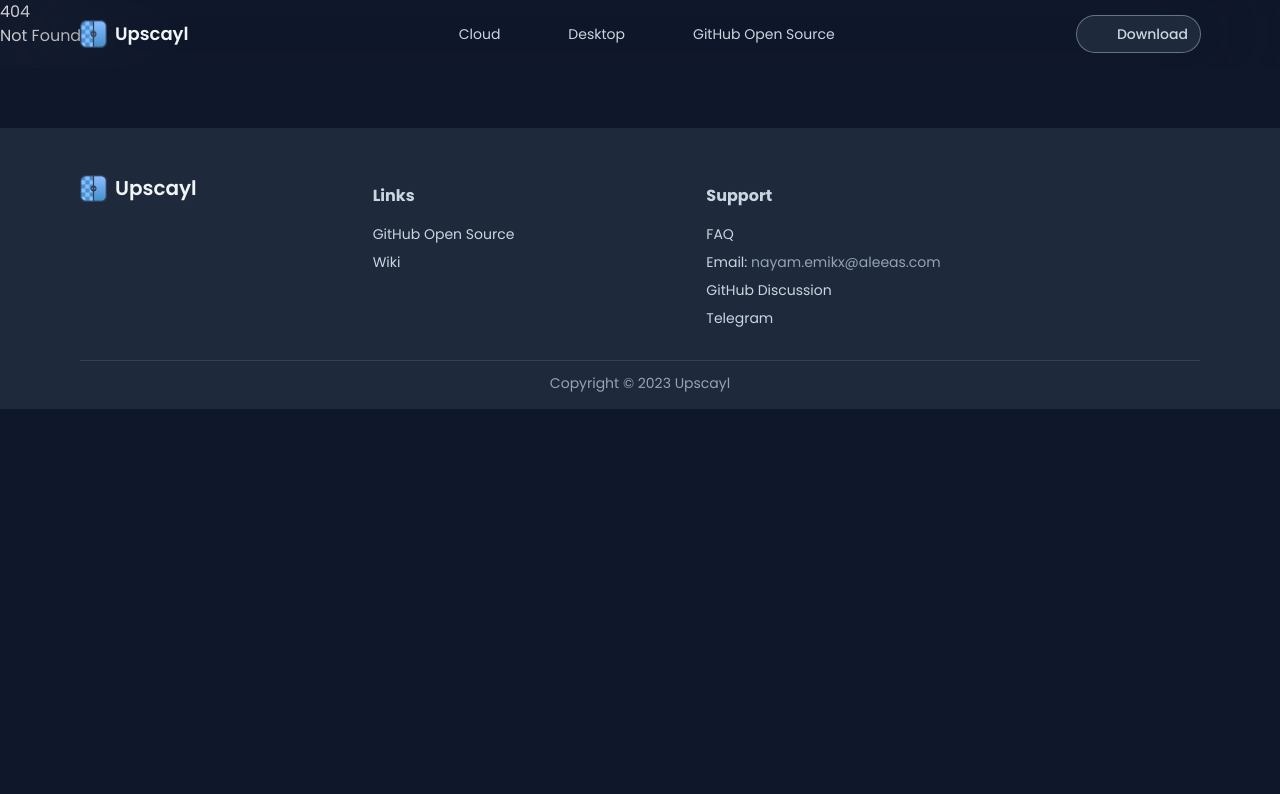
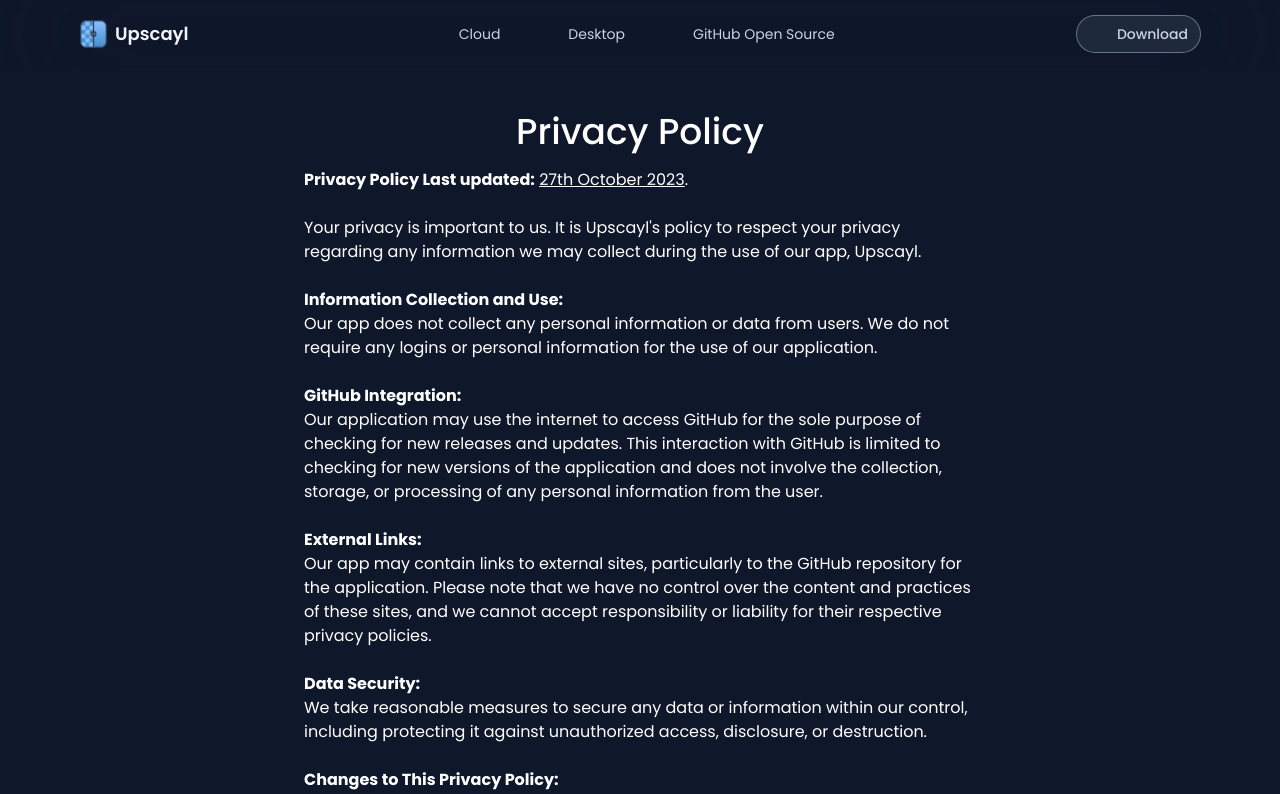
Before and after one commit to upscayl/upscayl.github.io, a SvelteKit app: page /privacy-policy in a window 1280 px wide. Before the commit this address had no page. Shown: the top 794 px of the page. Built offline with nearby package versions, Linux system fonts and the light colour scheme; some icons are missing.

Commit message:
Update privacy pollicy

```diff
--- /dev/null
+++ b/src/routes/privacy-policy/+page.svelte
@@ -0,0 +1,45 @@
+<div class="min-h-screen w-screen">
+	<section
+		class="relative z-10 flex flex-col items-center justify-center gap-4 px-4 pt-32 sm:px-0 md:pt-28"
+	>
+		<h1 class="text-4xl font-medium text-white">Privacy Policy</h1>
+
+		<p class="max-w-2xl">
+			<b>Privacy Policy Last updated:</b> <u>27th October 2023</u>. <br /><br />
+			Your privacy is important to us. It is Upscayl's policy to respect your privacy regarding any information
+			we may collect during the use of our app, Upscayl. <br /><br />
+
+			<b>Information Collection and Use:</b><br />
+			Our app does not collect any personal information or data from users. We do not require any logins
+			or personal information for the use of our application.
+
+			<br /><br />
+
+			<b>GitHub Integration:</b><br /> Our application may use the internet to access GitHub for the
+			sole purpose of checking for new releases and updates. This interaction with GitHub is limited
+			to checking for new versions of the application and does not involve the collection, storage,
+			or processing of any personal information from the user.
+			<br /><br />
+
+			<b>External Links:</b> <br /> Our app may contain links to external sites, particularly to the
+			GitHub repository for the application. Please note that we have no control over the content
+			and practices of these sites, and we cannot accept responsibility or liability for their
+			respective privacy policies.
+			<br /><br />
+
+			<b>Data Security:</b><br />
+			We take reasonable measures to secure any data or information within our control, including protecting
+			it against unauthorized access, disclosure, or destruction.
+			<br /><br />
+
+			<b>Changes to This Privacy Policy: </b><br />
+			We may update our Privacy Policy from time to time. Thus, we advise you to review this page periodically
+			for any changes. We will notify you of any changes by posting the new Privacy Policy on this page.
+			These changes are effective immediately after they are posted on this page. <br /><br />
+
+			<b>Contact Us:</b><br /> If you have any questions or suggestions about our Privacy Policy, do
+			not hesitate to contact us.
+			<br /><br /> This Privacy Policy applies to the use of Upscayl.
+		</p>
+	</section>
+</div>
```
